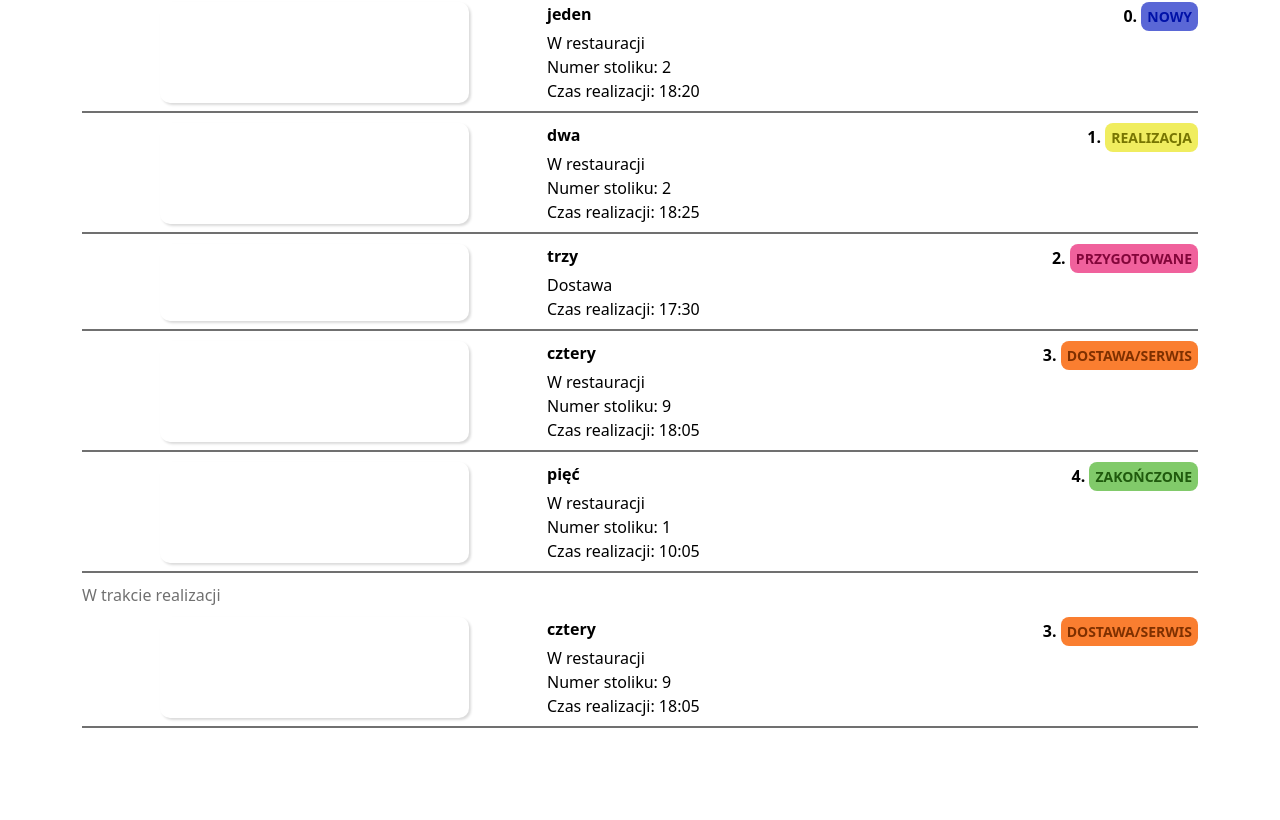
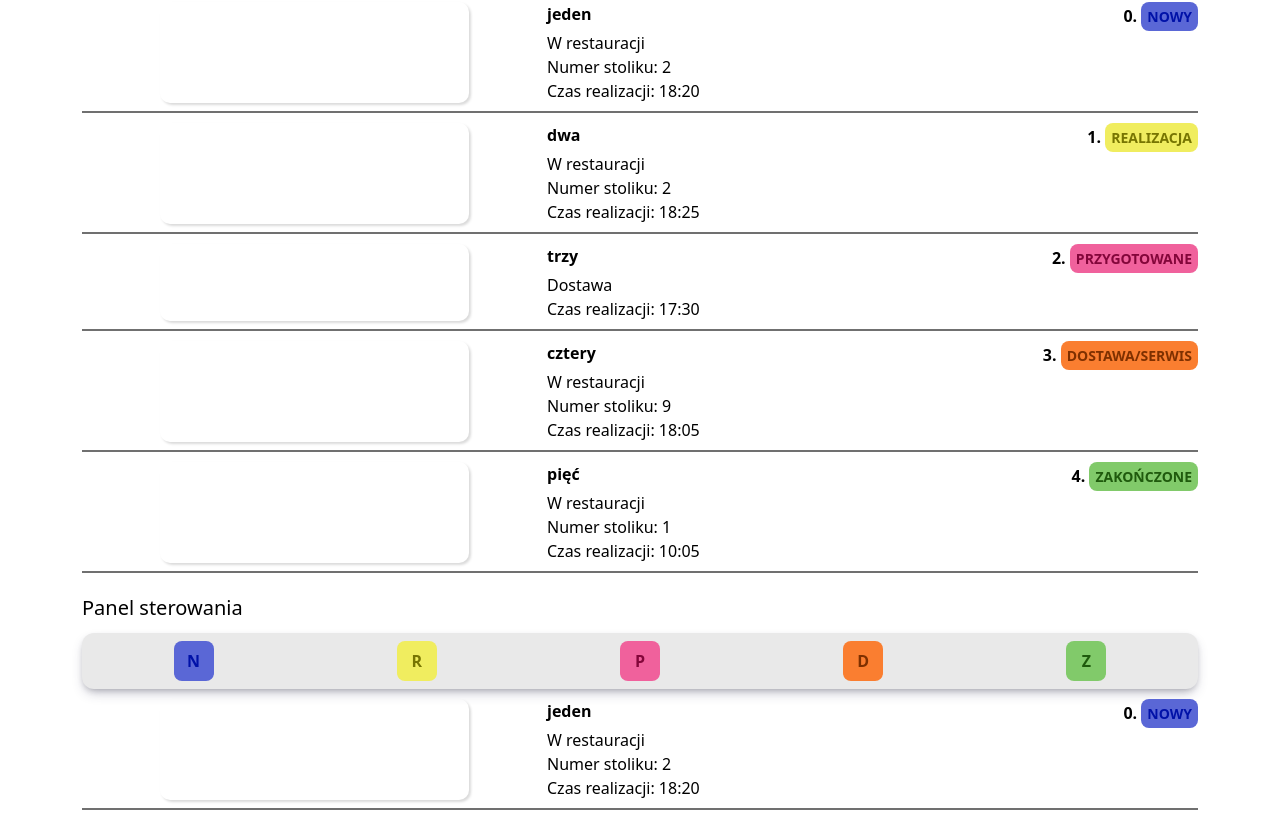
Before and after one commit to Unknown8991/restaurant, a React (Create React App) app: page / in a window 1280 px wide. Shown: the part 342-1162 px from the top of the page. Before the commit the page ends 1080 px from the top, so only its background shows below. Built offline with nearby package versions, Linux system fonts and the light colour scheme.

Commit message:
Added filters for orders in Admin panel

```diff
--- a/src/components/AdministratorPanel.js
+++ b/src/components/AdministratorPanel.js
@@ -25,7 +25,12 @@ const AdministratorPanel = (props) => {
                     {/* <div className='header-panel-admin'>Zamówienia</div>
                     <div className='header-panel-admin--text'>zamówienia do wykonania</div> */}
                     <div className='order-items'>
-                        <OrderList  orders={props.orders} handleOpenStatus={props.handleOpenStatus} />
+                        <OrderList
+                            orders={props.orders}
+                            handleOpenStatus={props.handleOpenStatus}
+                            handleChangeActiveStatusForAdministratorPanel={props.handleChangeActiveStatusForAdministratorPanel}
+                            activeStatusForPanelAdministrator={props.activeStatusForPanelAdministrator}
+                        />
                         {/* <div className='col-12 order'>
                             <div className='col-5 order--center'>
                                 <div className='col-8 order__picture'></div>
--- a/src/components/App.js
+++ b/src/components/App.js
@@ -129,6 +129,7 @@ class App extends Component {
     textDateForDelivery:'',
     isChangeStatus: false,
     currentTime: '',
+    activeStatusForPanelAdministrator: '1',
     // Pokazanie podsumowania zamówienia
     isSummaryOrder: false,
     isClosedSummary: false,
@@ -858,14 +859,25 @@ class App extends Component {
     const elements = this.state.orders.map(element =>{
       if(id === element.id){
         element.isChangeStatus = true;
-         if(element.isChangeStatus === true){
+         if(element.isChangeStatus === true && element.status < 4){
            console.log('Odblokowany status')
            element.status +=1
+           if(element.status === 4){
+
+             this.setState({
+              isChangeStatus: false
+             })
+
+           }
            console.log(element.status)
          }
-         if(element.status >= 3){
-           console.log('Przejdź jako DONE')
-         }
+        //  if(element.status >= 5){
+        //    console.log('Przejdź jako DONE')
+        //    element.status =
+        //    this.setState({
+        //     isChangeStatus: false
+        //    })
+        //  }
       }
       return elements
     })
@@ -989,6 +1001,47 @@ class App extends Component {
     })
 
 
+  }
+  // Przełącznik aktywnego statusu w panelu sterowania administratora
+  handleChangeActiveStatusForAdministratorPanel = (e) =>{
+    // console.log(e.target.id)
+    if(e.target.id === '1'){
+      this.setState({
+        activeStatusForPanelAdministrator: '1',
+      })
+      console.log(e.target.id)
+    }
+    if(e.target.id === '2'){
+      this.setState({
+        activeStatusForPanelAdministrator: '2',
+      })
+      console.log(e.target.id)
+    }
+    if(e.target.id === '3'){
+      this.setState({
+        activeStatusForPanelAdministrator: '3',
+      })
+    }
+    if(e.target.id === '4'){
+      this.setState({
+        activeStatusForPanelAdministrator: '4',
+      })
+    }
+    if(e.target.id === '5'){
+      this.setState({
+        activeStatusForPanelAdministrator: '5',
+      })
+    }
+    // if(e.target.id === 1){
+    //   this.setState({
+    //     activeStatusForPanelAdministrator: 1,
+    //   })
+    // }
+    // if(e.target.id === 1){
+    //   this.setState({
+    //     activeStatusForPanelAdministrator: 1,
+    //   })
+    // }
   }
   componentDidMount = ()=>{
     this.handleExpectedDeliveryTime();
@@ -1138,7 +1191,14 @@ class App extends Component {
           </div>
 
         </div> : null}
-        {this.state.adminPanel ? <AdministratorPanel  orders={this.state.orders} handleOpenStatus={this.handleOpenStatus} /> : null }
+        {this.state.adminPanel ?
+          <AdministratorPanel
+            orders={this.state.orders}
+            handleOpenStatus={this.handleOpenStatus}
+            handleChangeActiveStatusForAdministratorPanel={this.handleChangeActiveStatusForAdministratorPanel}
+            activeStatusForPanelAdministrator={this.state.activeStatusForPanelAdministrator}
+          />
+          : null }
       {/* <div>Panel admin
         <div>
           <inuput></inuput>
--- a/src/components/Order.js
+++ b/src/components/Order.js
@@ -10,8 +10,9 @@ const Order = (props) => {
     return (
         <>
 
+            {/* <div className={props.isChangeStatus ? 'col-12 order order__change-status' : 'col-12 order'}> */}
             <div className={props.isChangeStatus ? 'col-12 order order__change-status' : 'col-12 order'}>
-                {props.isChangeStatus ? <div className='status__position'>
+                {/* {props.isChangeStatus ? <div className='status__position'>
                     <div>Zmień status</div>
                     <div className='button-status'>{props.status}.
                         {props.status === 1 ? <div className='button-status--preparing'>GotowS!</div> : null
@@ -19,13 +20,17 @@ const Order = (props) => {
                         props.status === 2 ? <div className='button-status--done'>Gotowe!</div> : null
                         }
                     </div>
-                </div> : null}
+                </div> : null} */}
 
-                <div className={props.isChangeStatus ?'col-5 order--center order--blur' :'col-5 order--center'} >
+                {/* <div className={props.isChangeStatus ?'col-5 order--center order--blur' :'col-5 order--center'} >
+                    <div className='col-8 order__picture'></div>
+                </div> */}
+                <div className='col-5 order--center' >
                     <div className='col-8 order__picture'></div>
                 </div>
 
-                <div className={props.isChangeStatus? 'col-7 order__elements--blur' :'col-7 order__elements'}>
+                {/* <div className={props.isChangeStatus? 'col-7 order__elements--blur' :'col-7 order__elements'}> */}
+                <div className='col-7 order__elements'>
                     <div className='order__elements--title'>{props.name}
 
                    <div className='status' onClick={() =>props.handleOpenStatus(props.id)}>
--- a/src/components/OrderList.js
+++ b/src/components/OrderList.js
@@ -2,6 +2,7 @@ import React from 'react';
 import Order from './Order';
 
 const OrderList = (props) => {
+    // Wszystkie
     const orders = props.orders.map(order =>(
         <Order
             key={order.id}
@@ -17,8 +18,9 @@ const OrderList = (props) => {
 
         />
     ))
-    const itemsOrder = props.orders.filter(itemOrder => itemOrder.status === 3)
-    const ordersDone = itemsOrder.map(orderDone =>(
+    // status 0-1
+    const itemsOrder1 = props.orders.filter(itemOrder => itemOrder.status === 0)
+    const ordersDone1 = itemsOrder1.map(orderDone =>(
         <Order
             key={orderDone.id}
             id={orderDone.id}
@@ -30,20 +32,106 @@ const OrderList = (props) => {
             status={orderDone.status}
             isChangeStatus={orderDone.isChangeStatus}
             handleOpenStatus={props.handleOpenStatus}
-
+    />
+    ))
+    // status 2
+    const itemsOrder2 = props.orders.filter(itemOrder => itemOrder.status === 1)
+    const ordersDone2 = itemsOrder2.map(orderDone =>(
+        <Order
+            key={orderDone.id}
+            id={orderDone.id}
+            name={orderDone.name}
+            place={orderDone.place}
+            tableNumber={orderDone.tableNumber}
+            price={orderDone.price}
+            timeOfRelease={orderDone.timeOfRelease}
+            status={orderDone.status}
+            isChangeStatus={orderDone.isChangeStatus}
+            handleOpenStatus={props.handleOpenStatus}
+    />
+    ))
+    // status 3
+    const itemsOrder3 = props.orders.filter(itemOrder => itemOrder.status === 2)
+    const ordersDone3 = itemsOrder3.map(orderDone =>(
+        <Order
+            key={orderDone.id}
+            id={orderDone.id}
+            name={orderDone.name}
+            place={orderDone.place}
+            tableNumber={orderDone.tableNumber}
+            price={orderDone.price}
+            timeOfRelease={orderDone.timeOfRelease}
+            status={orderDone.status}
+            isChangeStatus={orderDone.isChangeStatus}
+            handleOpenStatus={props.handleOpenStatus}
+    />
+    ))
+    // status 4
+    const itemsOrder4 = props.orders.filter(itemOrder => itemOrder.status === 3)
+    const ordersDone4 = itemsOrder4.map(orderDone =>(
+        <Order
+            key={orderDone.id}
+            id={orderDone.id}
+            name={orderDone.name}
+            place={orderDone.place}
+            tableNumber={orderDone.tableNumber}
+            price={orderDone.price}
+            timeOfRelease={orderDone.timeOfRelease}
+            status={orderDone.status}
+            isChangeStatus={orderDone.isChangeStatus}
+            handleOpenStatus={props.handleOpenStatus}
+    />
+    ))
+    // status 5
+    const itemsOrder5 = props.orders.filter(itemOrder => itemOrder.status === 4)
+    const ordersDone5 = itemsOrder5.map(orderDone =>(
+        <Order
+            key={orderDone.id}
+            id={orderDone.id}
+            name={orderDone.name}
+            place={orderDone.place}
+            tableNumber={orderDone.tableNumber}
+            price={orderDone.price}
+            timeOfRelease={orderDone.timeOfRelease}
+            status={orderDone.status}
+            isChangeStatus={orderDone.isChangeStatus}
+            handleOpenStatus={props.handleOpenStatus}
     />
     ))
     return (
         <>
+            {/* Wszystkie zamówienia */}
             <div className='header-panel-admin'>Zamówienia</div>
-            <div className='header-panel-admin--text'>Przyjęte zamówienia</div>
+            <div className='header-panel-admin--text'>Wszystkie zamówienia</div>
             <div className='order-items'></div>
             <div>{orders}</div>
 
+            {/* W trakcie realizacji */}
+            <div className='header-panel-admin'>Panel sterowania</div>
+            <div className='status-options'>
+                <button id="1" className='status-options--N' onClick={props.handleChangeActiveStatusForAdministratorPanel}>N</button>
+                <button id="2" className='status-options--R' onClick={props.handleChangeActiveStatusForAdministratorPanel}>R</button>
+                <button id="3" className='status-options--P' onClick={props.handleChangeActiveStatusForAdministratorPanel}>P</button>
+                <button id="4" className='status-options--D' onClick={props.handleChangeActiveStatusForAdministratorPanel}>D</button>
+                <button id="5" className='status-options--Z' onClick={props.handleChangeActiveStatusForAdministratorPanel}>Z</button>
+            </div>
             {/* <div className='header-panel-admin'>Zamówienia</div> */}
-            <div className='header-panel-admin--text'>W trakcie realizacji</div>
+            {/* activeStatusForPanelAdministrator wyświetlenie zamówień z danym statusem */}
+            { props.activeStatusForPanelAdministrator === '1' ? ordersDone1 : null }
+            { props.activeStatusForPanelAdministrator === '2' ? ordersDone2 : null }
+            { props.activeStatusForPanelAdministrator === '3' ? ordersDone3 : null }
+            { props.activeStatusForPanelAdministrator === '4' ? ordersDone4 : null }
+            { props.activeStatusForPanelAdministrator === '5' ? ordersDone5 : null }
             <div className='order-items'></div>
-            <div>{ordersDone}</div>
+            {/* <div>{ordersDone}</div> */}
+
+
+
+            {/* <div className='header-panel-admin--text'>W trakcie realizacji</div>
+            <div className='order-items'></div>
+            <div>{ordersDone}</div> */}
+
+            {/*  */}
 
         </>
     );
--- a/src/styles/App.scss
+++ b/src/styles/App.scss
@@ -473,6 +473,87 @@
     border: 2px solid #2EAB09;
     border-radius: 10px;
     padding: 2px;
+  }
+}
+.status-options{
+  display: flex;
+  justify-content: space-around;
+  margin: 10px 0px;
+  background: #e9e9e9;
+  border-radius: 12px;
+  // border: 1px solid black;
+  padding: 8px 0px;
+  box-shadow: rgba(50, 50, 93, 0.25) 0px 6px 12px -2px, rgba(0, 0, 0, 0.3) 0px 3px 7px -3px;
+  &--N{
+    width: 40px;
+    height: 40px;
+    border-radius: 8px;
+    border: none;
+    color: #0011a8;
+    background: #5a67d6;
+    font-weight: 600;
+    transition: border-radius 0.2s;
+    &:focus{
+      border-radius: 50%;
+      transition: border-radius 0.2s;
+    }
+  }
+  &--R{
+    width: 40px;
+    height: 40px;
+    border-radius: 8px;
+    border: none;
+    color: #777502;
+    background: #f0ed5f;
+    font-weight: 600;
+    transition: border-radius 0.2s;
+    &:focus{
+      border-radius: 50%;
+      transition: border-radius 0.2s;
+    }
+  }
+  &--P{
+    width: 40px;
+    height: 40px;
+    border-radius: 8px;
+    border: none;
+    color: #83063a;
+    background: #f0619c;
+    font-weight: 600;
+    transition: border-radius 0.2s;
+    &:focus{
+      border-radius: 50%;
+      transition: border-radius 0.2s;
+    }
+
+  }
+  &--D{
+    width: 40px;
+    height: 40px;
+    border-radius: 8px;
+    border: none;
+    color: #7e3000;
+    background: #fa7e30;
+    font-weight: 600;
+    transition: border-radius 0.2s;
+    &:focus{
+      border-radius: 50%;
+      transition: border-radius 0.2s;
+    }
+  }
+  &--Z{
+    width: 40px;
+    height: 40px;
+    border-radius: 8px;
+    border: none;
+    color: #1f5a0d;
+    background: #81ca6a;
+    font-weight: 600;
+        transition: border-radius 0.2s;
+    &:focus{
+      border-radius: 50%;
+      transition: border-radius 0.2s;
+    }
   }
 }
 .icon-touch{
```
Lines whose indentation alone changed are shown as unchanged.
